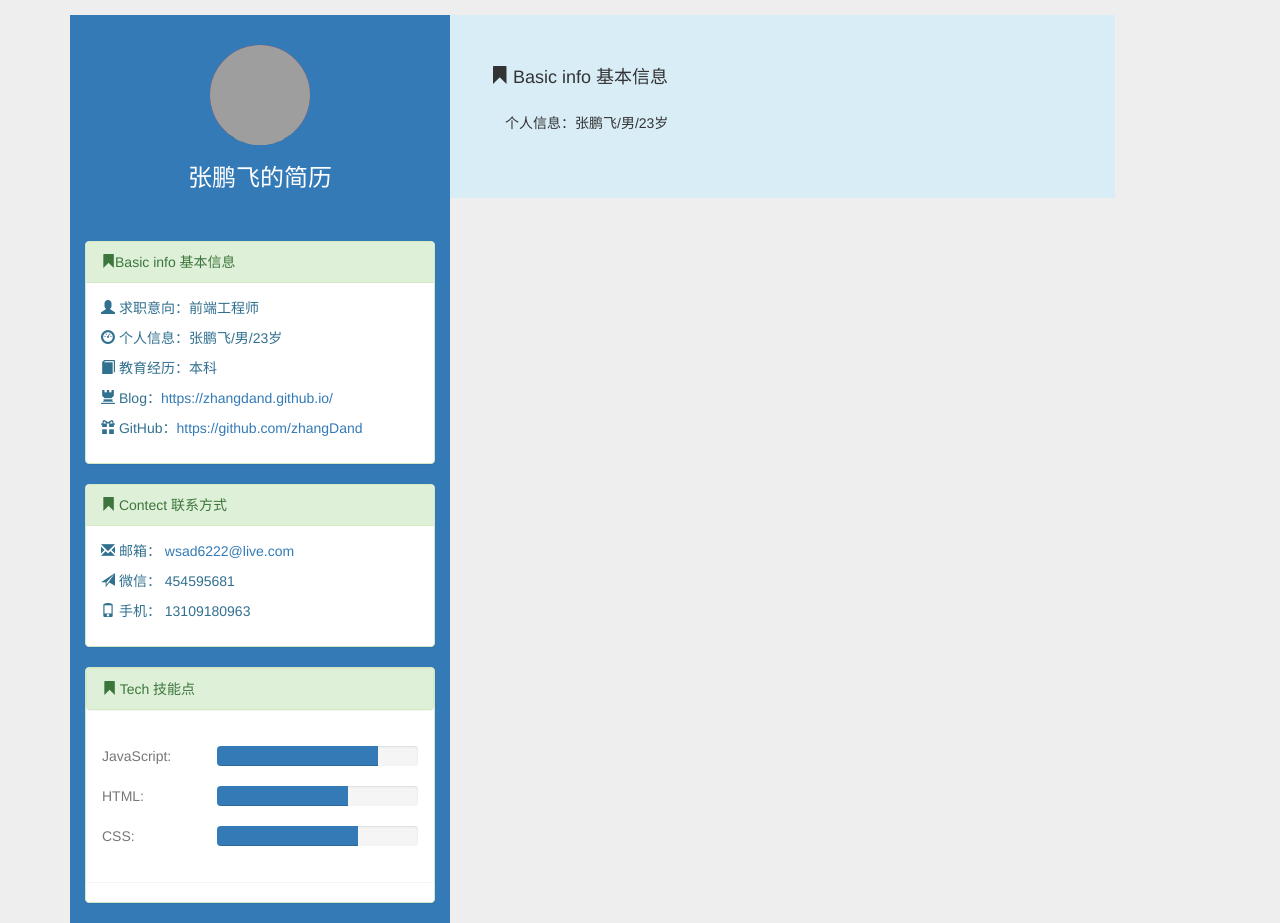
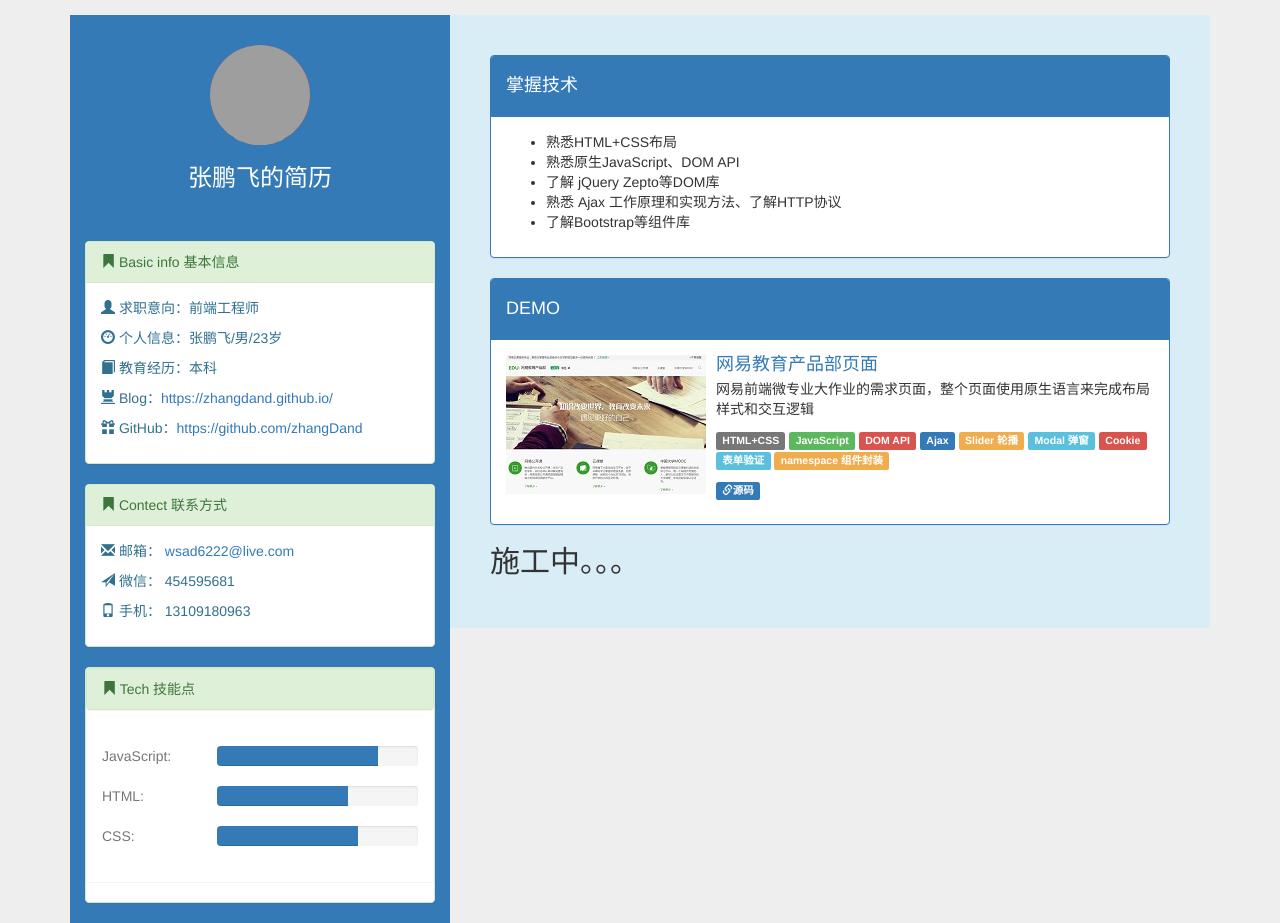
Before and after one commit to zhangDand/dan_demo, a Jekyll site: the page resume/dan_resume.html, which Jekyll copies as it is, in a window 1280 px wide. Built offline with Jekyll 4.4.1, drawn with Linux system fonts in a browser that asks for light colours; grey boxes are pictures that could not be loaded.

Commit message:
resume-demobox--demo1:网易教育产品部页面

```diff
--- a/resume/dan_resume.html
+++ b/resume/dan_resume.html
@@ -36,7 +36,7 @@
           <div class="row">
             <!-- 意向 -->
             <div class="basicinfo panel panel-success">
-              <div class="panel-heading text-muted"><span class="glyphicon glyphicon-bookmark"></span>Basic info 基本信息</div>
+              <div class="panel-heading text-muted"><span class="glyphicon glyphicon-bookmark"></span> Basic info 基本信息</div>
               <div class="panel-body text-info">
                 <p><span class="glyphicon glyphicon-user"></span> 求职意向：<span class="intention">前端工程师</span></p>
                 <p><span class="glyphicon glyphicon-dashboard"></span> 个人信息：<span class="personinfo">张鹏飞/男/23岁</span></p>
@@ -94,14 +94,60 @@
 
 
 
-      <div class=" content col-md-7 bg-info">
+      <div class=" content col-md-8 bg-info">
         <div class="container-fluid">
           <div class="box row">
-          <h4 class=""><span class="glyphicon glyphicon-bookmark"></span> Basic info 基本信息</h4>
-          <div class="panal panel-body">
-            <p><span class="title">个人信息：</span><span class="value">张鹏飞/男/23岁</span></p>
+            <div class="panel panel-primary">
+              <div class="panel-heading">
+                <h4>掌握技术</h4>
+              </div>
+              <div class="panel-body">
+                <ul>
+                  <li>熟悉HTML+CSS布局</li>
+                  <li>熟悉原生JavaScript、DOM API</li>
+                  <li>了解 jQuery Zepto等DOM库</li>
+                  <li>熟悉 Ajax 工作原理和实现方法、了解HTTP协议</li>
+                  <li>了解Bootstrap等组件库</li>
+                </ul>
+              </div>
+            </div>
           </div>
-        </div>
+          <!-- demo盒子\|/ -->
+          <div class="box row">
+            <div class="panel panel-primary">
+              <div class="panel-heading">
+                <h4>DEMO</h4>
+              </div>
+              <div class="panel-body">
+                <div class="media">
+                  <a href="https://zhangdand.github.io/dan_demo/page1/net-page.html" class="media-left" target="_blank">
+                    <img src="imgs/page1sm.jpg" alt="网易教育产品部" title="网易云课堂前端微专业大作业页面">
+                  </a>
+                  <div class="media-body">
+                    <a href="https://zhangdand.github.io/dan_demo/page1/net-page.html" target="_blank"><h4 class="media-heading">网易教育产品部页面</h4></a>
+                    <p>网易前端微专业大作业的需求页面，整个页面使用原生语言来完成布局样式和交互逻辑</p>
+                    <p>
+                      <span class="label label-default">HTML+CSS</span>
+                      <span class="label label-success">JavaScript</span>
+                      <span class="label label-danger">DOM API</span>
+                      <span class="label label-primary">Ajax</span>
+                      <span class="label label-warning">Slider 轮播</span>
+                      <span class="label label-info">Modal 弹窗</span>
+                      <span class="label label-danger">Cookie</span>
+                      <span class="label label-info">表单验证</span>
+                      <span class="label label-warning">namespace 组件封装</span>
+                    </p>
+                    <p>
+                    <a href="https://github.com/zhangDand/dan_demo/tree/gh-pages/page1" target="_blank"><span class="label label-primary"><span class="glyphicon glyphicon-link"></span>源码</span></a>
+
+                  </div>
+
+                </div>
+              </div>
+            </div>
+            <h2>施工中。。。</h2>
+          </div>
+          <!-- demo盒子 /|\ -->
         </div>
       </div>
     </div>
```
Also changed, not shown: resume/imgs/page1md.jpg (added), resume/imgs/page1sm.jpg (added).
